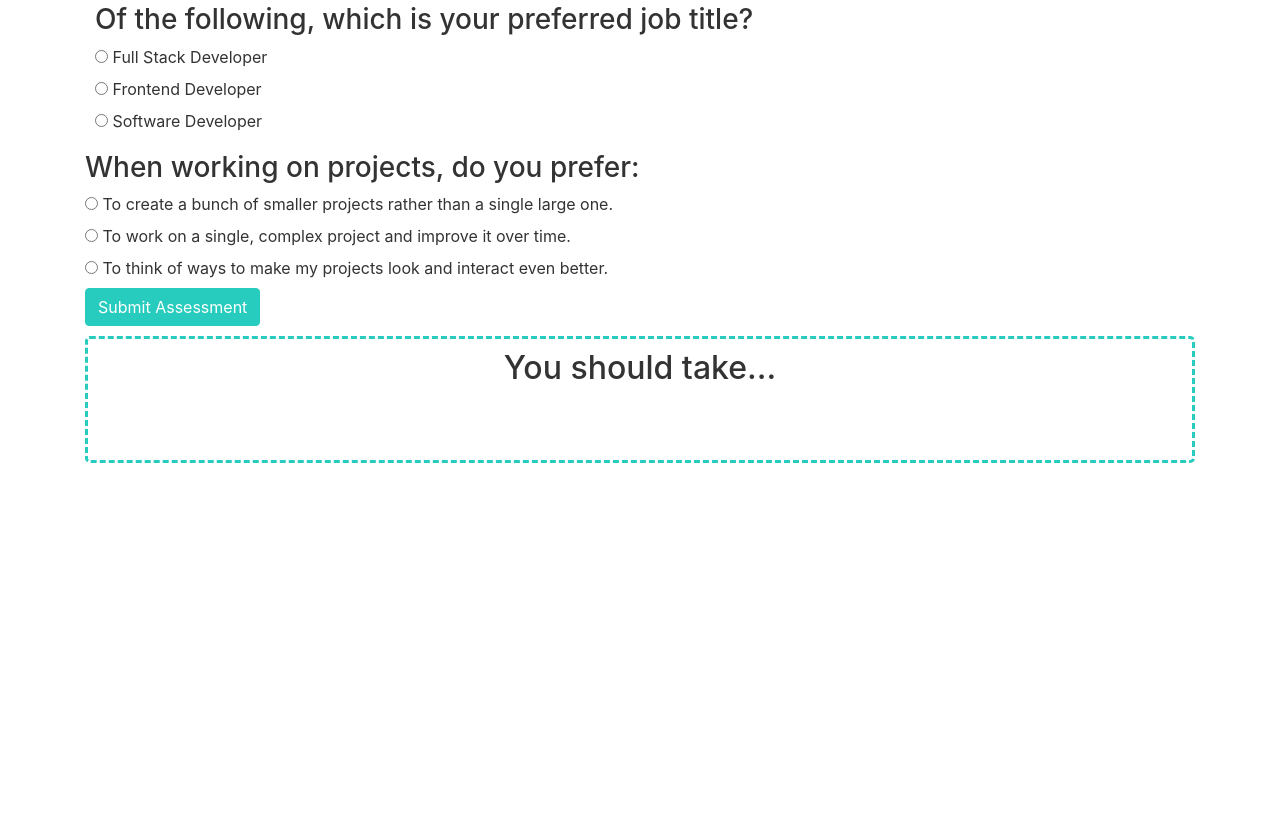
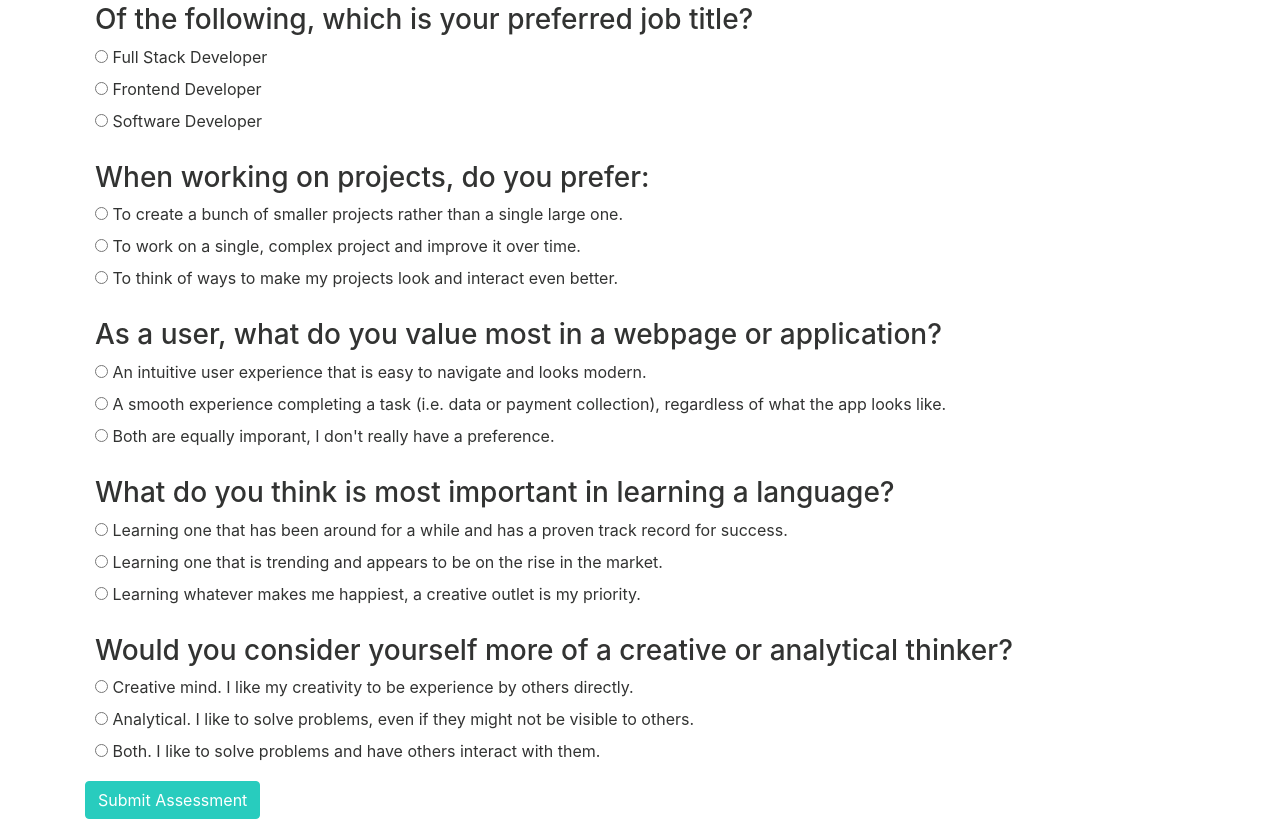
Before and after one commit to nikkiboyd/Epicodus-Track-Assessment, a plain HTML site: page index.html in a window 1280 px wide. Shown: the part 1166-1988 px from the top of the page. Before the commit the page ends 1661 px from the top, so only its background shows below. Drawn offline with Linux system fonts and the light colour scheme.

Commit message:
complete radio buttons for all 10 questions, update css for all

```diff
--- a/css/styles.css
+++ b/css/styles.css
@@ -6,7 +6,12 @@ body {
 .question2,
 .question3,
 .question4,
-.question5 {
+.question5,
+.question6,
+.question7,
+.question8,
+.question9,
+.question10 {
   padding: 10px;
 }
 
--- a/index.html
+++ b/index.html
@@ -177,6 +177,72 @@
           </div>
         </div>
 
+        <div class="question8">
+          <h3>As a user, what do you value most in a webpage or application?</h3>
+          <div class="radio">
+            <label>
+              <input type="radio" name="question8" id="q8-design" value="2">
+              An intuitive user experience that is easy to navigate and looks modern.
+            </label>
+          </div>
+          <div class="radio">
+            <label>
+              <input type="radio" name="question8" id="q8-ruby" value="4">
+              A smooth experience completing a task (i.e. data or payment collection), regardless of what the app looks like.
+            </label>
+          </div>
+          <div class="radio">
+            <label>
+              <input type="radio" name="question8" id="q8-reactC" value="6">
+              Both are equally imporant, I don't really have a preference.
+            </label>
+          </div>
+        </div>
+
+        <div class="question9">
+          <h3>What do you think is most important in learning a language?</h3>
+          <div class="radio">
+            <label>
+              <input type="radio" name="question9" id="q9-ruby" value="4">
+              Learning one that has been around for a while and has a proven track record for success.
+            </label>
+          </div>
+          <div class="radio">
+            <label>
+              <input type="radio" name="question9" id="q8-reactC" value="6">
+              Learning one that is trending and appears to be on the rise in the market.
+            </label>
+          </div>
+          <div class="radio">
+            <label>
+              <input type="radio" name="question9" id="q8-design" value="2">
+              Learning whatever makes me happiest, a creative outlet is my priority.
+            </label>
+          </div>
+        </div>
+
+        <div class="question10">
+          <h3>Would you consider yourself more of a creative or analytical thinker?</h3>
+          <div class="radio">
+            <label>
+              <input type="radio" name="question10" id="q10-design" value="2">
+              Creative mind. I like my creativity to be experience by others directly.
+            </label>
+          </div>
+          <div class="radio">
+            <label>
+              <input type="radio" name="question10" id="q10-ruby" value="4">
+              Analytical. I like to solve problems, even if they might not be visible to others.
+            </label>
+          </div>
+          <div class="radio">
+            <label>
+              <input type="radio" name="question8" id="q10-reactC" value="6">
+              Both. I like to solve problems and have others interact with them.
+            </label>
+          </div>
+        </div>
+
         <button type="submit" class="btn btn-primary">Submit Assessment</button>
       </div>
     </form>
```
